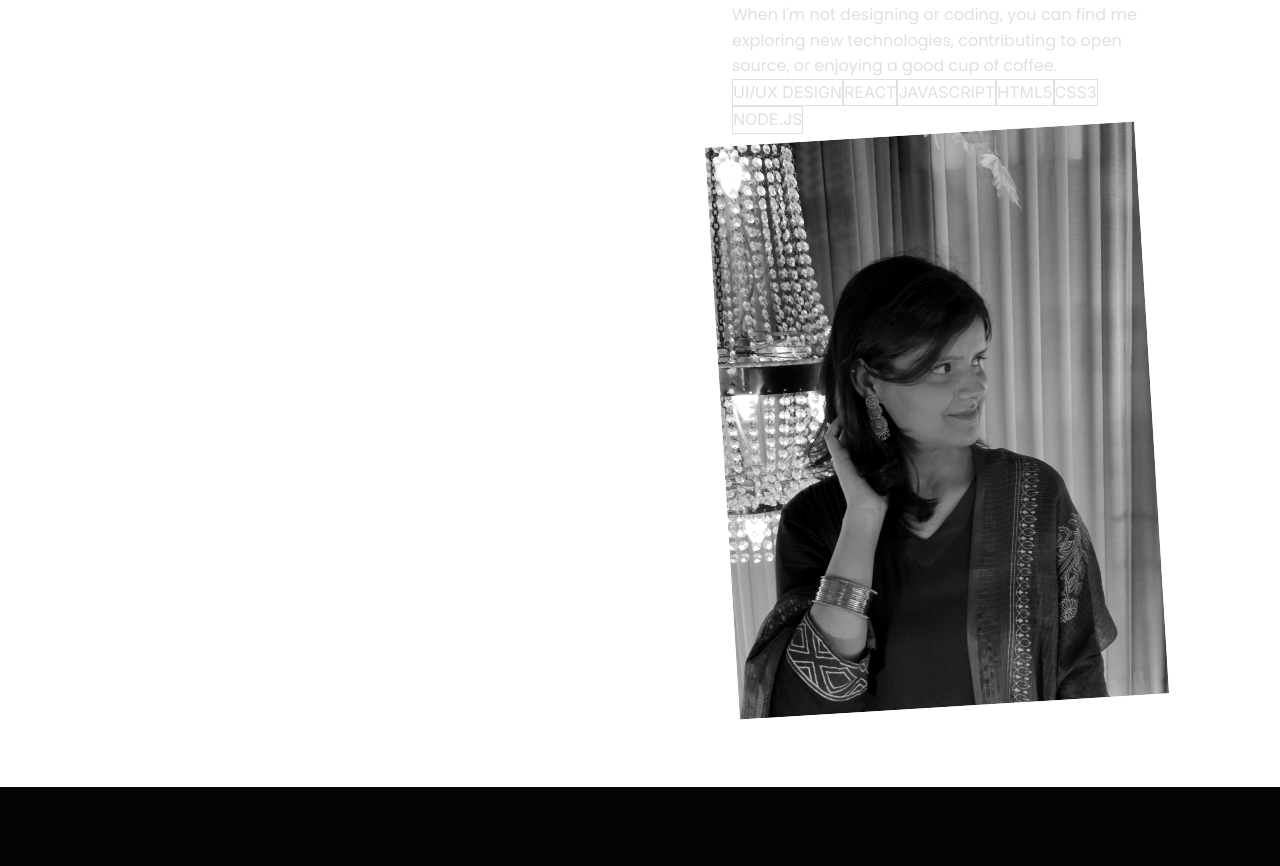
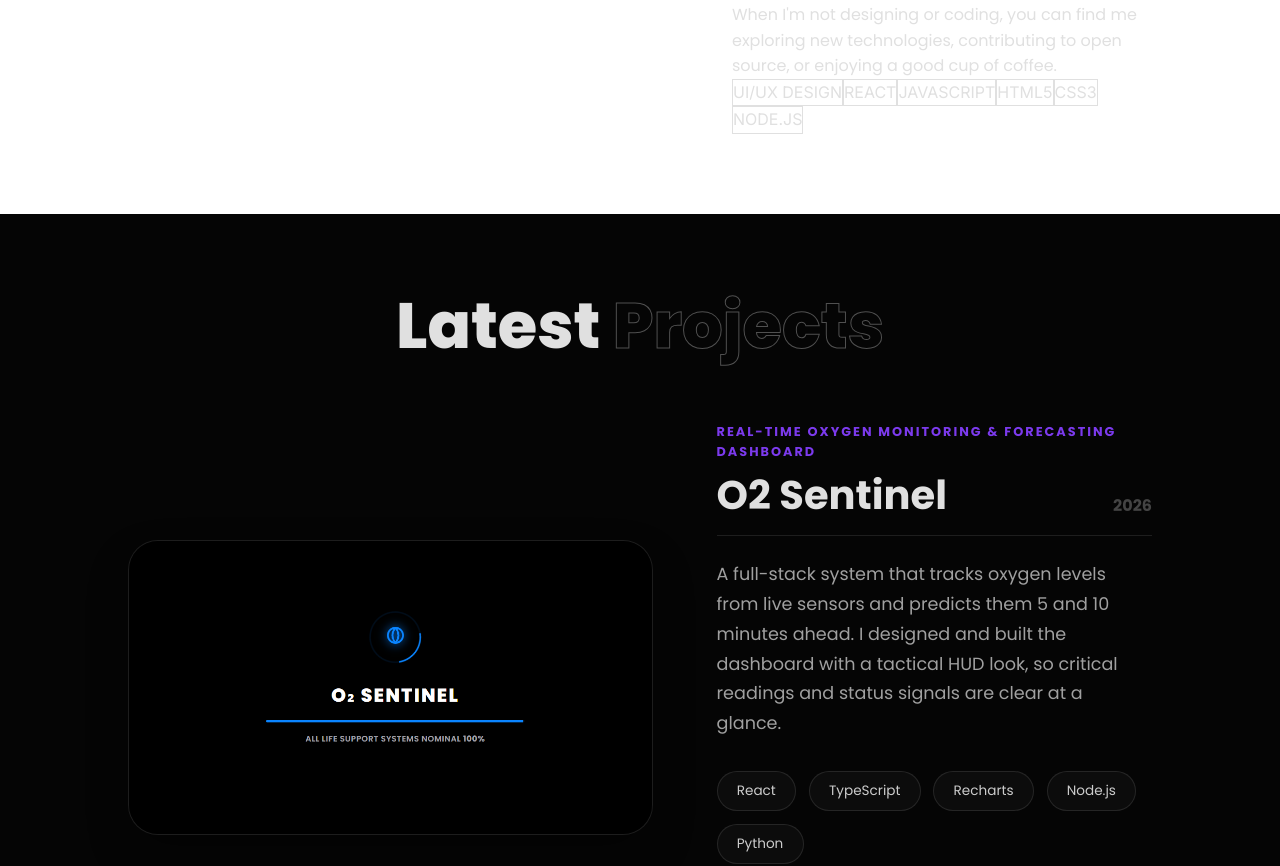
Before and after one commit to sheelakansha/akansha-portfolio, a React (Vite) app in the folder frontend/: page / in a window 1280 px wide. Shown: the part 1487-2353 px from the top of the page. Built offline with nearby package versions, Linux system fonts and the light colour scheme.

Commit message:
Remove second image from About Me section

```diff
--- a/frontend/src/components/About.jsx
+++ b/frontend/src/components/About.jsx
@@ -139,23 +139,6 @@ const About = () => {
                         ))}
                     </div>
                 </motion.div>
-
-                {/* 5. SECOND SMALL PHOTO (Bottom Right - 3:4 Portrait, 3.5° counter-clockwise tilt, B&W) */}
-                <motion.div
-                    className="self-end w-[42%] sm:w-[160px] md:w-[190px] lg:w-[220px] aspect-[3/4] bg-zinc-100 overflow-hidden rounded-none border-0 shadow-none cursor-pointer"
-                    initial="hidden"
-                    whileInView="visible"
-                    viewport={{ once: true, amount: 0.3 }}
-                    variants={fadeInTiltedPhoto}
-                    whileHover={{ scale: 1.03, rotate: -1.5 }}
-                    transition={{ type: "spring", stiffness: 220, damping: 20 }}
-                >
-                    <img
-                        src={secondaryPhoto}
-                        alt="Akansha detail"
-                        className="w-full h-full object-cover grayscale contrast-110 rounded-none pointer-events-none block"
-                    />
-                </motion.div>
             </div>
         </section>
     );
```
Also changed, not shown: 1 other file (tests, documents, lock files or other folders).
